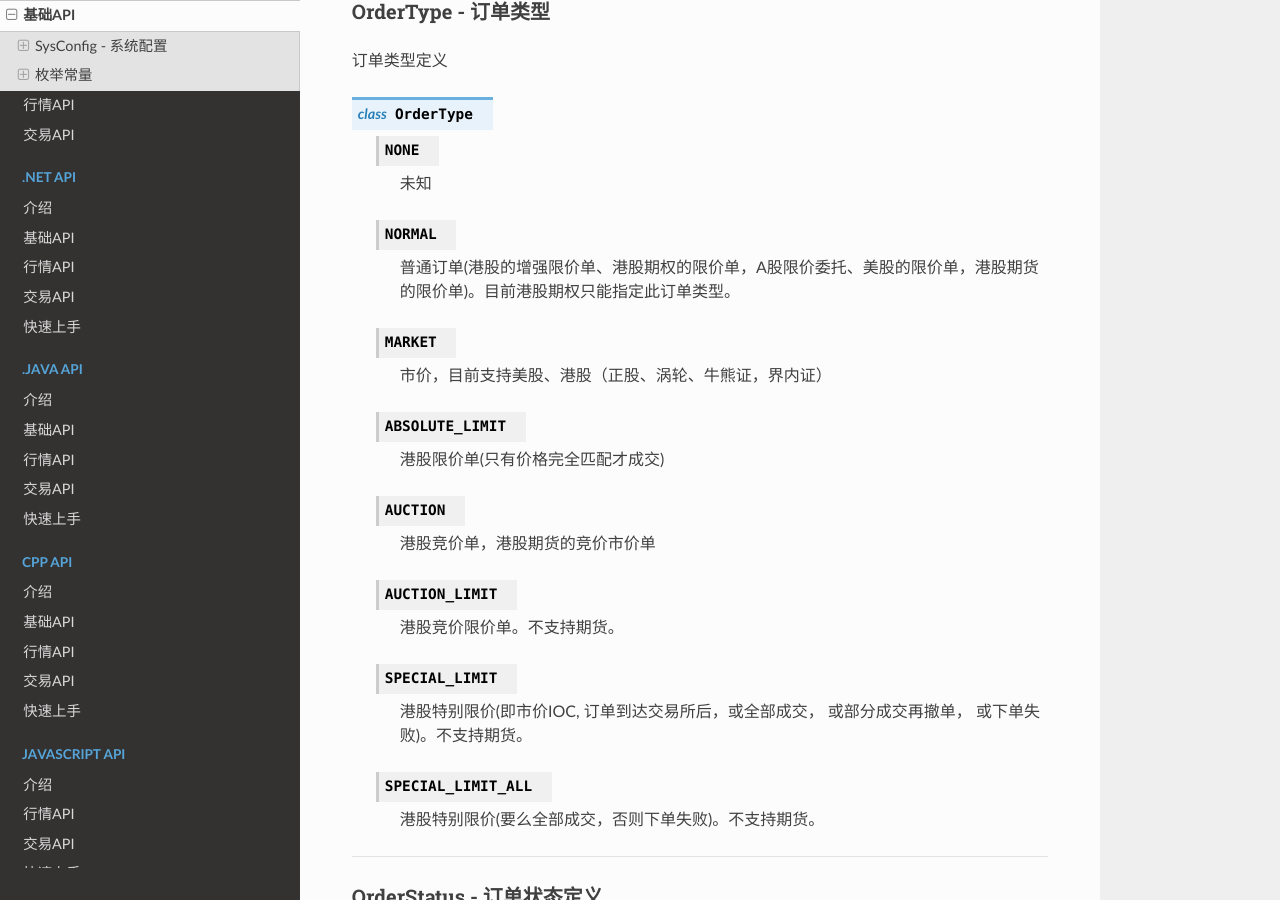
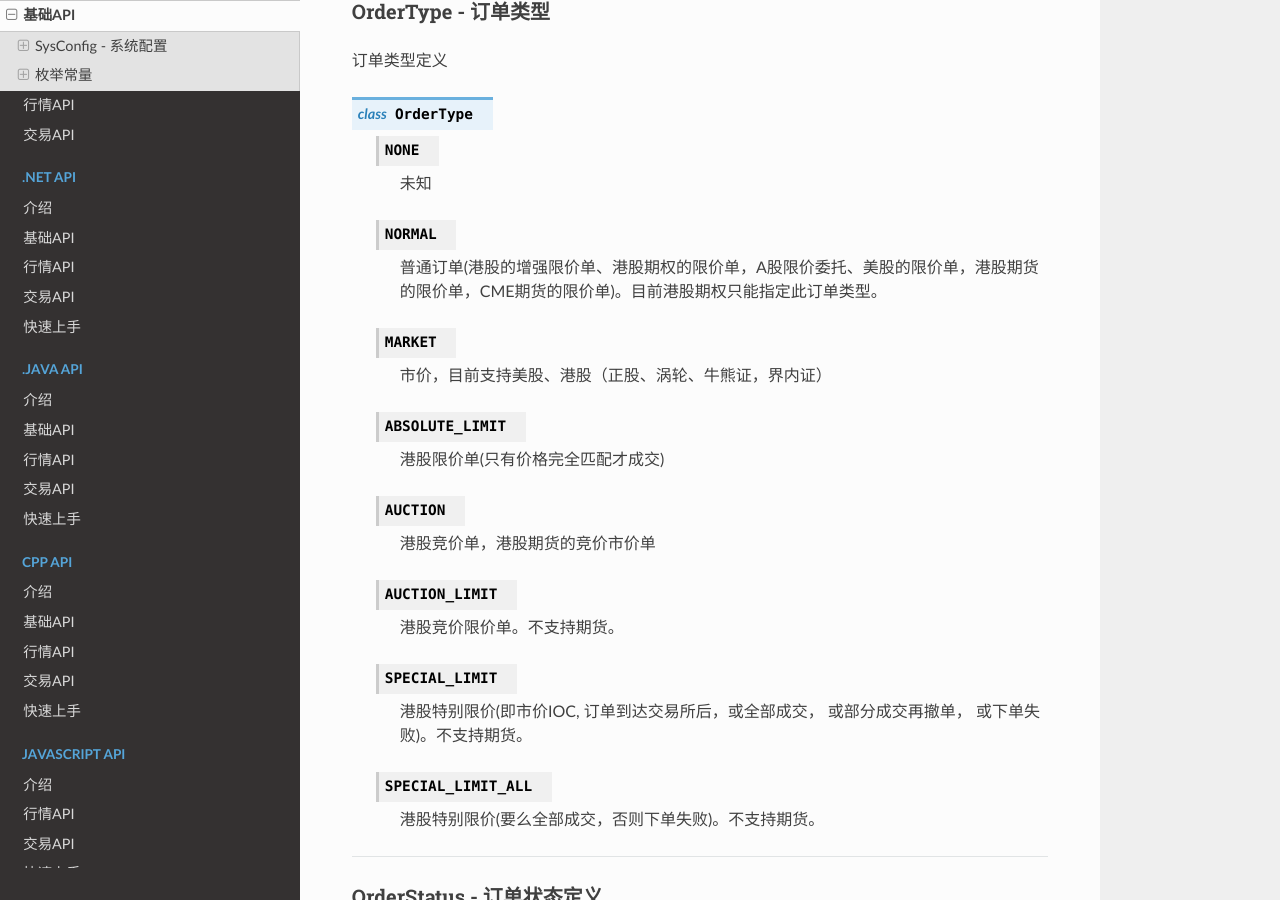
Before and after one commit to FutunnOpen/futu-api-doc, a Sphinx documentation site: the page built from doc_maker/source/api/Base_API.rst, in a window 1280 px wide and 900 px high, scrolled down 19904 px. Built offline with Sphinx 7.4.7 and the Read the Docs theme 2.0.0, drawn with Linux system fonts in a browser that asks for light colours.

Commit message:
增加cme期货相关说明

```diff
--- a/doc_maker/source/api/Base_API.rst
+++ b/doc_maker/source/api/Base_API.rst
@@ -998,7 +998,7 @@
 
  ..  py:attribute:: NORMAL
 
-  普通订单(港股的增强限价单、港股期权的限价单，A股限价委托、美股的限价单，港股期货的限价单)。目前港股期权只能指定此订单类型。
+  普通订单(港股的增强限价单、港股期权的限价单，A股限价委托、美股的限价单，港股期货的限价单，CME期货的限价单)。目前港股期权只能指定此订单类型。
 
  ..  py:attribute:: MARKET
 
--- a/doc_maker/source/api/Trade_API.rst
+++ b/doc_maker/source/api/Trade_API.rst
@@ -252,7 +252,7 @@
 
  如果是OpenFutureTradeContext，目前仅支持港股的指数期货。
 
- :param price: float，订单价格，3位小数，超过四舍五入，当订单是市价单或竞价单类型，忽略该参数传值
+ :param price: float，订单价格，3位小数（期货9位小数），超过四舍五入，当订单是市价单或竞价单类型，忽略该参数传值
  :param qty: float，订单数量，整数，期权单位是"张"，期货单位是“张”
  :param code: str，代码。如果是期货交易，且code为期货主连代码，则会自动转为对应的实际合约代码。
  :param trd_side: str，交易方向，参考 TrdSide_ 类的定义
@@ -347,7 +347,7 @@
  :param modify_order_op: str，改单操作类型，参考 ModifyOrderOp_ 类的定义，有
  :param order_id: str，订单号
  :param qty: float，(改单有效)新的订单数量，整数，期权单位是"张"，期货单位是“张”
- :param price: float，(改单有效)新的订单价格，3位小数，超过四舍五入
+ :param price: float，(改单有效)新的订单价格，3位小数（期货是9位小数），超过四舍五入
  :param adjust_limit: float，(改单有效)港股有价位表，订单价格必须在规定的价位上，OpenD会对传入价格自动调整到合法价位上，此参数指定价格调整方向和调整幅度百分比限制，正数代表向上调整，负数代表向下调整，具体值代表调整幅度限制，如：0.015代表向上调整且幅度不超过1.5%；-0.01代表向下调整且幅度不超过1%。期货会忽略此参数。
  :param trd_env: str，交易环境 TrdEnv_ ，TrdEnv.REAL(真实环境)或TrdEnv.SIMULATE(仿真环境)
  :param acc_id: int，交易业务账户ID，acc_id为ID号时以acc_id为准，传0使用acc_index所对应的账户
@@ -564,7 +564,7 @@
 
  :param order_type: 订单类型，参见 OrderType_
  :param code: 证券代码，例如'HK.00700'。如果是期货交易，且code为期货主连代码，则会自动转为对应的实际合约代码。
- :param price: 报价，3位小数，超过四舍五入
+ :param price: 报价，3位小数（期货9位小数），超过四舍五入
  :param order_id: 订单号。如果是新下单，则可以传None。如果是改单则要传单号，此时计算最大可买可卖时会包括该订单所消耗的购买力，新下订单需要等待半秒才可使用该接口。
  :param adjust_limit: 调整方向和调整幅度百分比限制，正数代表向上调整，负数代表向下调整，具体值代表调整幅度限制，如：0.015代表向上调整且幅度不超过1.5%；-0.01代表向下调整且幅度不超过1%。默认0表示不调整。期货会忽略此参数。
  :param trd_env: 交易环境，参见 TrdEnv_
```
